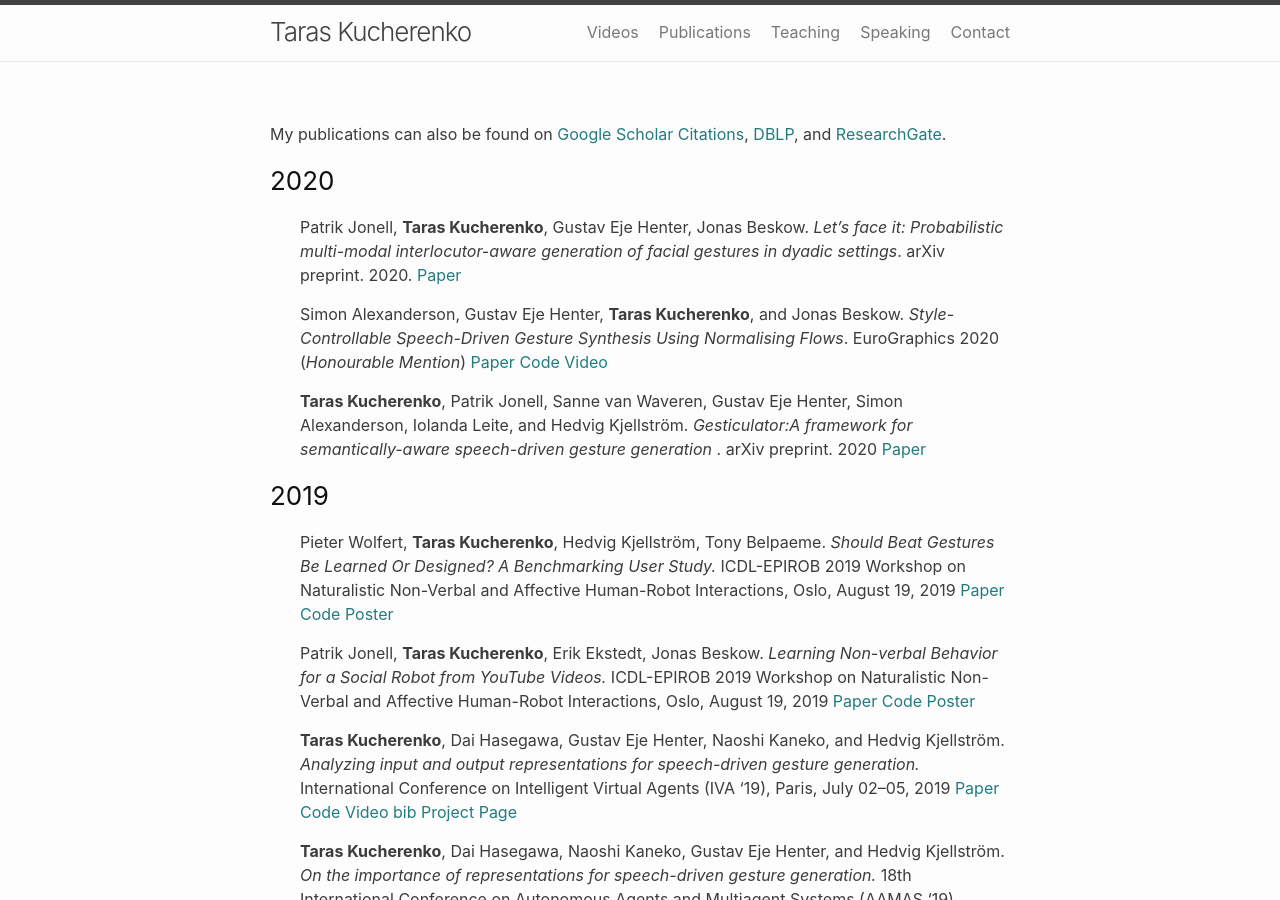
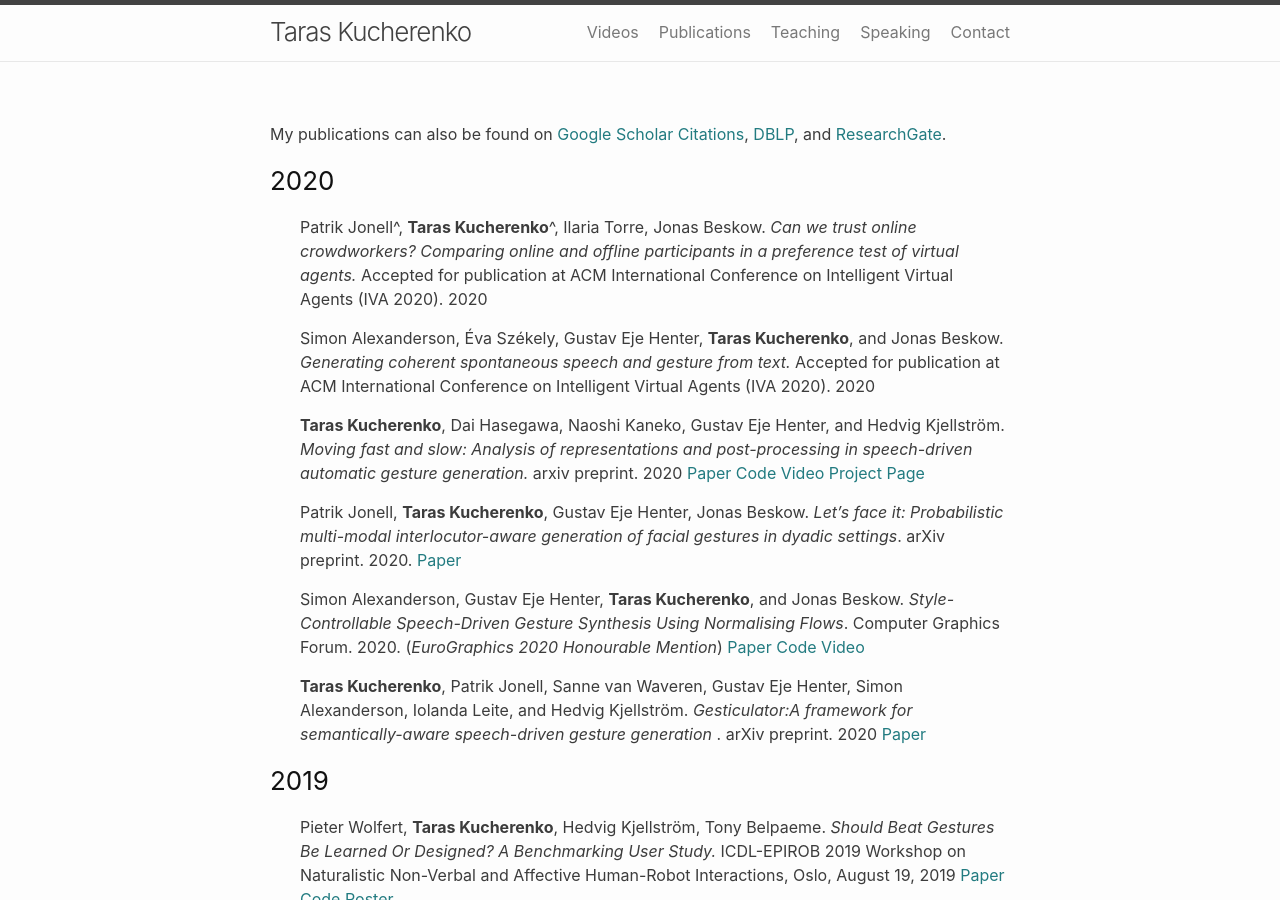
Before and after one commit to Svito-zar/Svito-zar.github.io, a Jekyll site: the page built from _pages/publications.md, in a window 1280 px wide and 900 px high. Built offline with Jekyll 4.4.1, drawn with Linux system fonts in a browser that asks for light colours.

Commit message:
Updated publications list

```diff
--- a/_pages/publications.md
+++ b/_pages/publications.md
@@ -7,9 +7,22 @@ permalink: /publications/
 My publications can also be found on [Google Scholar Citations](https://scholar.google.com/citations?user=aI_16pYAAAAJ&hl=en), [DBLP](https://dblp.uni-trier.de/pers/hd/k/Kucherenko:Taras), and [ResearchGate](https://www.researchgate.net/profile/Taras_Kucherenko).
 
 ### 2020
+* Patrik Jonell^, **Taras Kucherenko**^, Ilaria Torre, Jonas Beskow. *Can we trust online crowdworkers? Comparing online and offline participants in a preference test of virtual agents.*
+Accepted for publication at ACM International Conference on Intelligent Virtual Agents (IVA 2020). 2020
+
+* Simon Alexanderson, Éva Székely, Gustav Eje Henter, **Taras Kucherenko**, and Jonas Beskow.
+*Generating coherent spontaneous speech and gesture from text.*
+Accepted for publication at ACM International Conference on Intelligent Virtual Agents (IVA 2020). 2020
+
+* **Taras  Kucherenko**,  Dai  Hasegawa, Naoshi Kaneko, Gustav  Eje  Henter, and Hedvig Kjellström.
+*Moving fast and slow: Analysis of representations and post-processing in speech-driven automatic gesture generation.*
+arxiv preprint. 2020
+[Paper](https://www.researchgate.net/publication/343096046_Moving_fast_and_slow_Analysis_of_representations_and_post-processing_in_speech-driven_automatic_gesture_generation) [Code](https://github.com/GestureGeneration/Speech_driven_gesture_generation_with_autoencoder) [Video](https://youtu.be/Iv7UBe92zrw) [Project Page](../_posts/2020-01-14-Audio2Gestures.md)
+
+
 * Patrik Jonell, **Taras Kucherenko**, Gustav Eje Henter, Jonas Beskow. *Let’s face it: Probabilistic multi-modal interlocutor-aware generation of facial gestures in dyadic settings*. arXiv preprint. 2020. [Paper](https://arxiv.org/abs/2006.09888)
 
-* Simon Alexanderson, Gustav  Eje  Henter, **Taras Kucherenko**,  and Jonas Beskow. *Style-Controllable Speech-Driven Gesture Synthesis Using Normalising Flows*. EuroGraphics 2020 (*Honourable Mention*) [Paper](../papers/alexanderson2020style.pdf) [Code](https://github.com/simonalexanderson/StyleGestures) [Video](https://youtu.be/egf3tjbWBQE)
+* Simon Alexanderson, Gustav  Eje  Henter, **Taras Kucherenko**,  and Jonas Beskow. *Style-Controllable Speech-Driven Gesture Synthesis Using Normalising Flows*. Computer Graphics Forum. 2020. (*EuroGraphics 2020 Honourable Mention*) [Paper](../papers/alexanderson2020style.pdf) [Code](https://github.com/simonalexanderson/StyleGestures) [Video](https://youtu.be/egf3tjbWBQE)
 
 * **Taras Kucherenko**, Patrik Jonell, Sanne van Waveren, Gustav Eje Henter, Simon Alexanderson, Iolanda Leite, and Hedvig Kjellström. *Gesticulator:A framework for semantically-aware speech-driven gesture generation* . arXiv preprint. 2020 [Paper](https://www.researchgate.net/publication/338853312_Gesticulator_A_framework_for_semantically-aware_speech-driven_gesture_generation)
 
```
